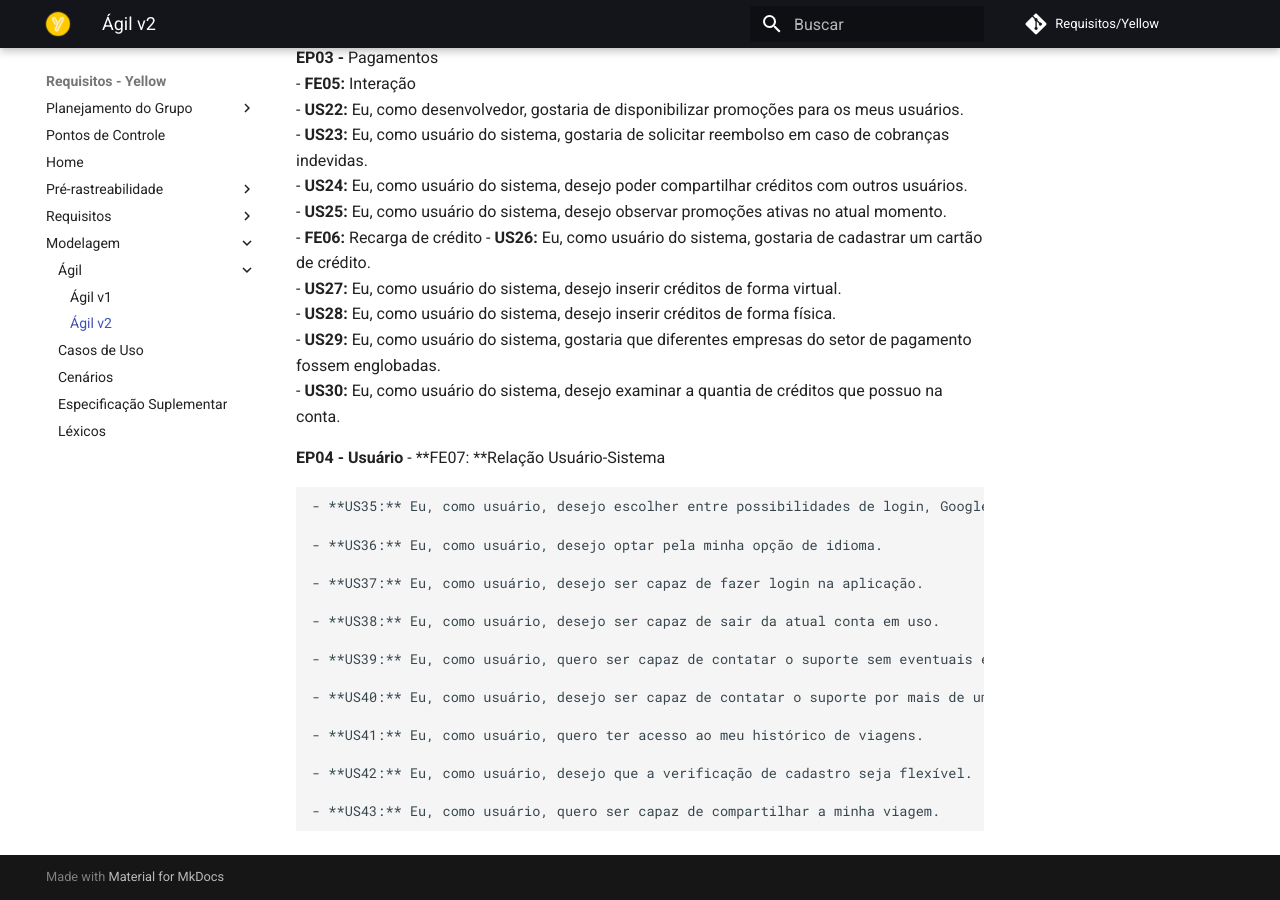
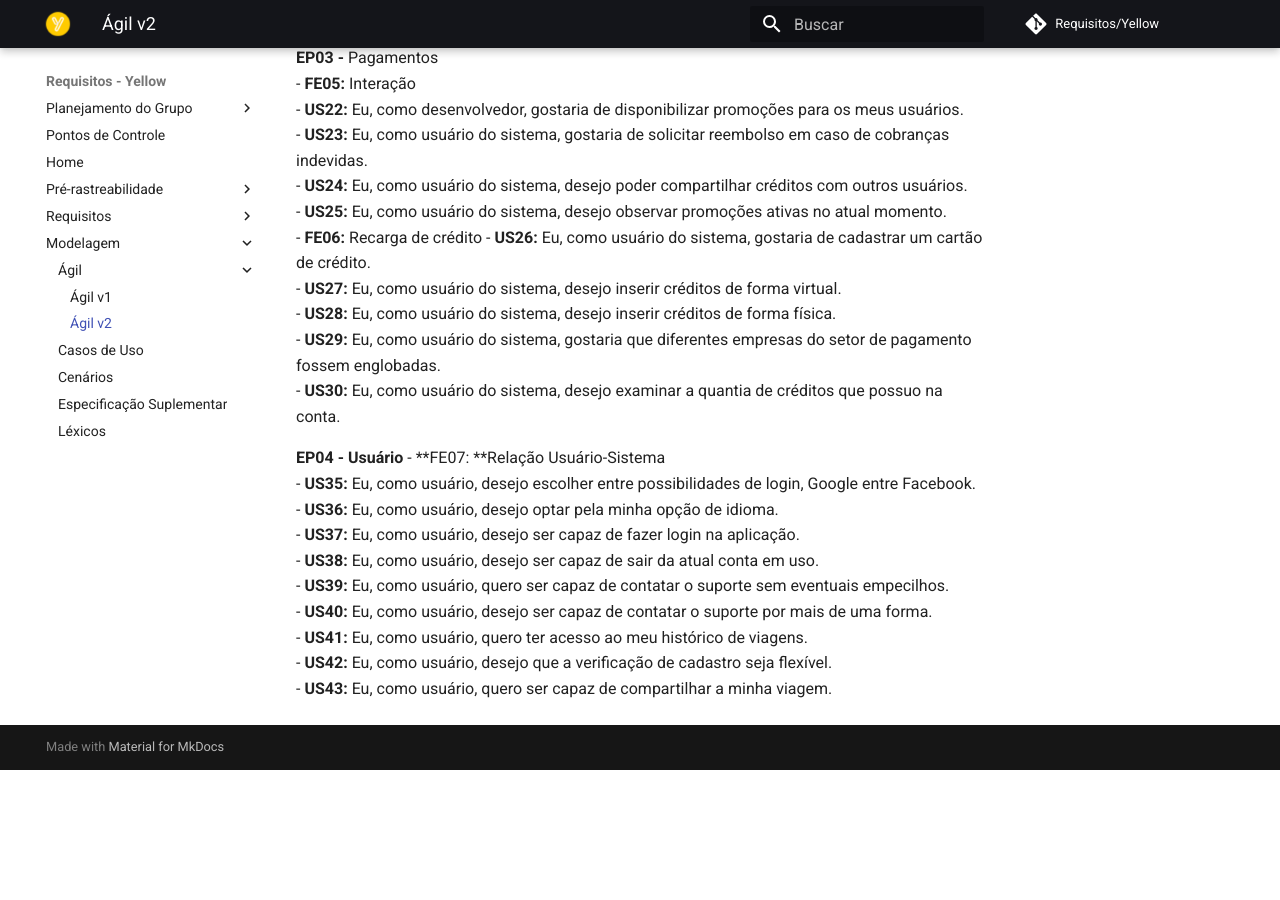
Before and after one commit to me42th/2019.2-Yellow, an MkDocs documentation site: the page built from docs/modelagem/agil_v2.md, in a window 1280 px wide and 900 px high, scrolled down 1954 px. Built offline with MkDocs 1.6.1 and Material for MkDocs 9.7.7, drawn with Linux system fonts in a browser that asks for light colours; comment, search, counter and statistics services are not loaded; after the commit the page ends 2724 px from its top, so only the background shows below that.

```diff
--- a/docs/modelagem/agil_v2.md
+++ b/docs/modelagem/agil_v2.md
@@ -68,22 +68,13 @@ Em suma, a técnica é bastante amigável para modelagem do sistema como um todo
     - **US30:** Eu, como usuário do sistema, desejo examinar a quantia de créditos que possuo na conta.<br>
 
 **EP04 - Usuário**
- -  **FE07: **Relação Usuário-Sistema
-
-    - **US35:** Eu, como usuário, desejo escolher entre possibilidades de login, Google entre Facebook.
-
-    - **US36:** Eu, como usuário, desejo optar pela minha opção de idioma.
-
-    - **US37:** Eu, como usuário, desejo ser capaz de fazer login na aplicação.
-
-    - **US38:** Eu, como usuário, desejo ser capaz de sair da atual conta em uso.
-
-    - **US39:** Eu, como usuário, quero ser capaz de contatar o suporte sem eventuais empecilhos.
-
-    - **US40:** Eu, como usuário, desejo ser capaz de contatar o suporte por mais de uma forma.
-
-    - **US41:** Eu, como usuário, quero ter acesso ao meu histórico de viagens.
-
-    - **US42:** Eu, como usuário, desejo que a verificação de cadastro seja flexível.
-
-    - **US43:** Eu, como usuário, quero ser capaz de compartilhar a minha viagem.
+  - **FE07: **Relação Usuário-Sistema<br>
+    - **US35:** Eu, como usuário, desejo escolher entre possibilidades de login, Google entre Facebook. <br>
+    - **US36:** Eu, como usuário, desejo optar pela minha opção de idioma. <br>
+    - **US37:** Eu, como usuário, desejo ser capaz de fazer login na aplicação. <br>
+    - **US38:** Eu, como usuário, desejo ser capaz de sair da atual conta em uso. <br>
+    - **US39:** Eu, como usuário, quero ser capaz de contatar o suporte sem eventuais empecilhos. <br>
+    - **US40:** Eu, como usuário, desejo ser capaz de contatar o suporte por mais de uma forma. <br>
+    - **US41:** Eu, como usuário, quero ter acesso ao meu histórico de viagens. <br>
+    - **US42:** Eu, como usuário, desejo que a verificação de cadastro seja flexível. <br>
+    - **US43:** Eu, como usuário, quero ser capaz de compartilhar a minha viagem. <br>
```
